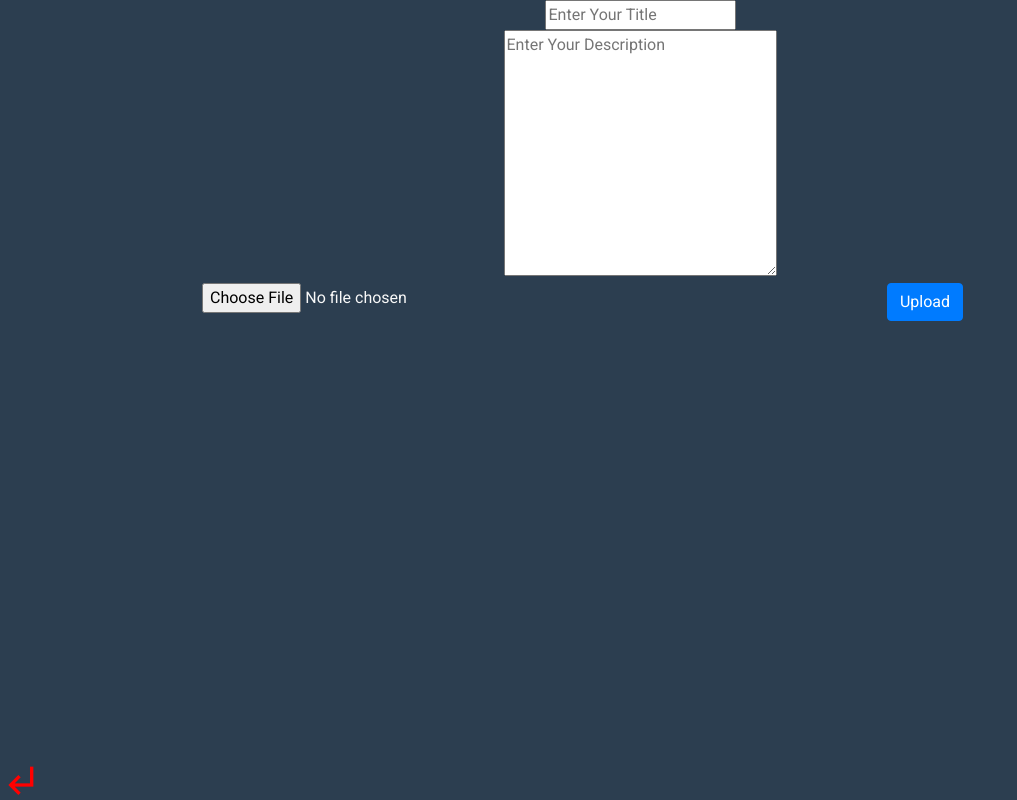
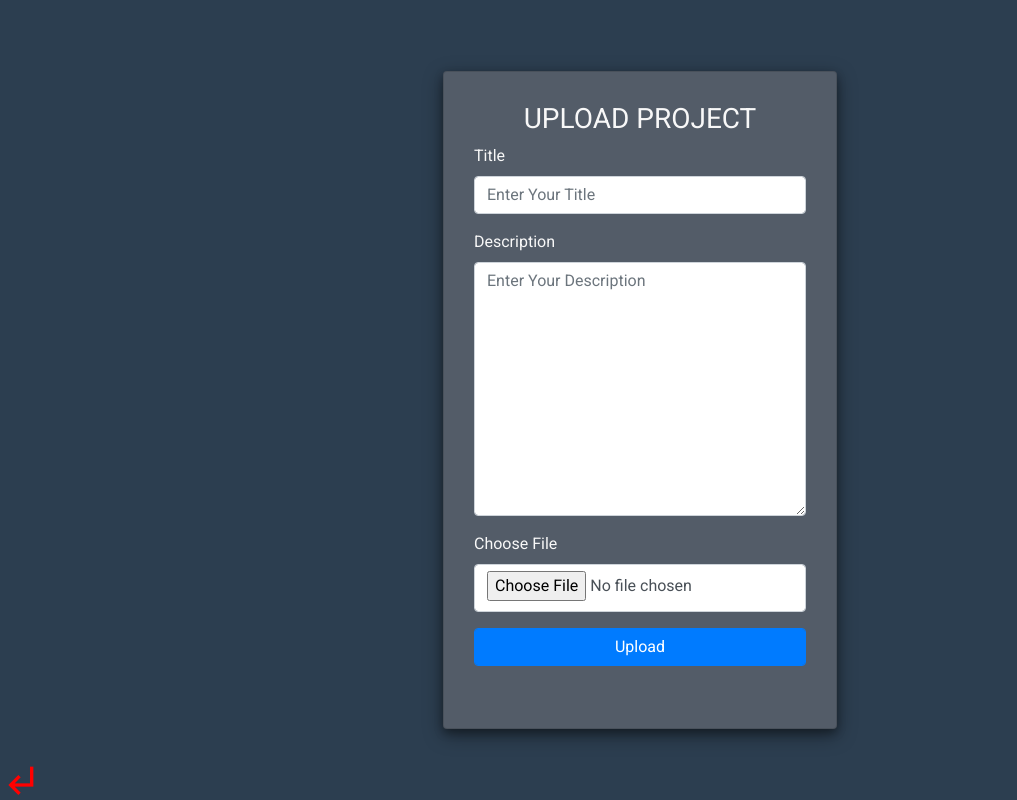
Before and after one commit to MK-IE/create-react-investment, a React (Create React App) app: page / in a window 1280 px wide. Both pictures are taken after a click on the button "UPLOAD PROJECT". Shown: the whole page, without its empty margins (0-1017 px from the left). Built offline with nearby package versions, Linux system fonts and the light colour scheme; no server answers; the database is empty.

Commit message:
Added boostrap to upload project and reading projects from database

```diff
--- a/src/website_components/App.js
+++ b/src/website_components/App.js
@@ -8,6 +8,7 @@ import LoginProfile from "./StructuredPages/LoginProfile";
 import LoadingScreen from "./StructuredPages/LoadingScreen";
 import UserPage from "./StructuredPages/UserPage";
 import Users from "./StructuredPages/Users";
+import { readAllPost } from "./ContactServer/ContactServer";
 
 class App extends Component {
   constructor(props) {
@@ -17,6 +18,7 @@ class App extends Component {
     this.bClick = this.bClick.bind(this);
     this.aClick = this.aClick.bind(this);
     this.state = {
+      stop: false,
       load: false,
       prevPage: <MainPage />,
       displayScreen: (
@@ -25,7 +27,15 @@ class App extends Component {
           lClick={this.lClick}
           pClick={this.pClick}
           aClick={this.aClick}
-              projectBase={Users}
+          projectBase={[
+            {
+              title: "Hello",
+              body: "Hello",
+              imageName:
+                "https://images.pexels.com/photos/3184163/pexels-photo-3184163.jpeg?auto=compress&cs=tinysrgb&dpr=2&h=650&w=940://www.pexels.com/photo/woman-using-computer-3184163/",
+              userName: "Hello"
+            }
+          ]}
           passThis={this}
         />
       )
@@ -45,15 +55,16 @@ class App extends Component {
   }
   pClick(userName) {
     this.callLoad();
-    const userProjects = Users.filter(function(o) {
-      return o.name === userName;
-    });
+    console.log("THE USERNAME", userName);
     this.setState({
-      displayScreen: <UserPage uName={userName} projectBase={userProjects} />
+      displayScreen: <UserPage uName={userName} />
     });
   }
   bClick() {
     this.callLoad();
+    if (this.state.displayScreen.type.name === "UploadProject") {
+      this.setState({ stop: false });
+    }
     this.setState({ displayScreen: this.state.prevPage });
   }
   callLoad() {
@@ -61,12 +72,33 @@ class App extends Component {
     this.setState({ load: false });
     this.componentDidMount();
   }
+
+  async readProjects() {
+    const getAll = await readAllPost();
+    if (getAll !== false) {
+      this.setState({
+        displayScreen: (
+          <MainPage
+            cClick={this.cClick}
+            lClick={this.lClick}
+            pClick={this.pClick}
+            aClick={this.aClick}
+            projectBase={getAll}
+            passThis={this}
+          />
+        ),
+        stop: true
+      });
+    }
+  }
+
   componentDidMount() {
     setTimeout(() => {
       this.setState({ load: true });
     }, 1000);
   }
   switchPages() {
+    if (!this.state.stop) this.readProjects();
     if (!this.state.load) {
       return <LoadingScreen />;
     }
--- a/src/website_components/ContactServer/ContactServer.js
+++ b/src/website_components/ContactServer/ContactServer.js
@@ -12,7 +12,6 @@ const firebaseConfig = {
   messagingSenderId: "779045166015",
   appId: "1:779045166015:web:9c9e3ab9c07b9f414f1f0a"
 };
-
 
 firebase.initializeApp(firebaseConfig);
 
@@ -77,7 +76,7 @@ export async function checkUserName(userName) {
 export async function checkUserEmail(email) {
   const fetch = firebase.database().ref("users/");
   const checkUser = await fetch.once("value");
-  const loop = function (email) {
+  const loop = function(email) {
     for (let i in checkUser.val()) {
       if (checkUser.val()[i].email === email) {
         return true;
@@ -129,37 +128,45 @@ export async function writePostData(title, body, userName, imageName) {
 export async function writeStorage(image) {
   const storageUpload = firebase.storage().ref();
   const checkFinish = storageUpload.child(image.name).put(image);
-
   if (checkFinish.snapshot.ref !== null) {
     return true;
   } else {
     return false;
   }
-
 }
 
 export async function readStorage(imageName) {
-  let image = firebase.storage.ref().child(imageName);
-  let reader = new FileReader();
-  reader.onLoad = function (event) {
-    image = event.result;
-  }
-  reader.readDataAsUrl(image);
+  const storage = firebase
+    .storage()
+    .ref()
+    .child(imageName);
+  const image = await storage.getDownloadURL();
   return image;
 }
 
-export function readPostData(postKey) {
-  firebase
-    .database()
-    .ref("posts/" + postKey)
-    .once("value")
-    .then(function (snap) {
-      if (snap.exists()) {
-        return (userAuth.post = snap.val());
-      } else {
-        return (userAuth.post = false);
-      }
-    })
-    .catch(errorHandler);
-  return userAuth.post;
+export async function readPostData(postKey) {
+  const fetch = firebase.database().ref("posts/" + postKey);
+  const getPost = await fetch.once("value");
+  if (getPost.val() !== null) {
+    return getPost.val();
+  } else {
+    return false;
+  }
 }
+
+export async function readAllPost() {
+  const fetch = firebase.database().ref("posts/");
+  const getPost = await fetch.once("value");
+  const storePosts = [];
+  const loop = function() {
+    for (let i in getPost.val()) {
+      storePosts.push(getPost.val()[i]);
+    }
+    return storePosts;
+  };
+  if (getPost.val() !== null) {
+    return loop();
+  } else {
+    return false;
+  }
+}
--- a/src/website_components/MainPageComponents/ElementDisplay.js
+++ b/src/website_components/MainPageComponents/ElementDisplay.js
@@ -1,13 +1,15 @@
 import React from "react";
 import { Component } from "react";
 import pImage from "../img/user-project.jpg";
+import { readStorage } from "../ContactServer/ContactServer";
 
 class ElementDisplay extends Component {
   constructor(props) {
     super(props);
     this.state = {
       total: 0,
-      expand: false
+      expand: false,
+      image: this.props.image
     };
     this.likeBtn = this.likeBtn.bind(this);
     this.dislikeBtn = this.dislikeBtn.bind(this);
@@ -21,6 +23,10 @@ class ElementDisplay extends Component {
   }
   expandBtn() {
     this.setState({ expand: !this.state.expand });
+  }
+  async componentDidMount() {
+    const imageGet = await readStorage(this.props.image);
+    this.setState({ image: imageGet });
   }
   render() {
     const showcasePreview = !this.state.expand
@@ -38,7 +44,7 @@ class ElementDisplay extends Component {
     const fullPage = !this.state.expand ? "container" : "d-flex container";
     return (
       <div className={"user-projects card " + fullPage}>
-        <img src={pImage} className="card-img-top"></img>
+        <img src={this.state.image} className="card-img-top"></img>
         <div className="card-body">
           <div className="card-title">
             <i>{this.props.userName}</i>
--- a/src/website_components/StructuredPages/CreateProfile.js
+++ b/src/website_components/StructuredPages/CreateProfile.js
@@ -303,7 +303,7 @@ class CreateProfile extends Component {
     return (
       <div className="create-profile">
         <div className="d-flex full-height align-items-center justify-content-center">
-          <div className="form-struct">
+          <div className="form-struct card">
             <div className="container">
               <h3 className="text-center">CREATE ACCOUNT</h3>
             </div>
@@ -372,15 +372,20 @@ class CreateProfile extends Component {
               <div className="match-struct">
                 <Match match={this.state.match} />
               </div>
+              <div className="form-row">
+                <div className="col">
+                  <div className="form-group">
                     <button
-                className="btn btn-primary"
-                hover
+                      className="btn btn-primary form-control"
                       disabled={!this.state.formValid}
                       name={"Submit Info!"}
                       onClick={this.handleFormSubmission}
                     >
                       Submit!
                     </button>
+                  </div>
+                </div>
+              </div>
             </form>
           </div>
         </div>
--- a/src/website_components/StructuredPages/LoginProfile.js
+++ b/src/website_components/StructuredPages/LoginProfile.js
@@ -5,6 +5,7 @@ import Input from "../ProfileFields/Input";
 import Match from "../ProfileFields/Match";
 import { readUserData } from "../ContactServer/ContactServer";
 import { passwordHash } from "../AuxilaryFunctions/Hash";
+import { readAllPost } from "../ContactServer/ContactServer";
 
 class Login extends Component {
   constructor(props) {
@@ -47,6 +48,8 @@ class Login extends Component {
   }
 
   async getUser() {
+    const getPosts = await readAllPost();
+    console.log(getPosts);
     try {
       let userProfile = await readUserData(
         this.state.userName,
@@ -79,27 +82,43 @@ class Login extends Component {
             <h3 className="text-center">LOGIN ACCOUNT</h3>
             <form>
               <div className="form-row">
+                <div className="col">
+                  <div className="form-group">
                     <Input
                       placeholder={"Enter Name"}
                       handleChange={this.handleNameChange}
                       title={"Username"}
+                      className="form-control"
                       required
                     />
                   </div>
+                </div>
+              </div>
               <div className="form-row">
+                <div className="col">
+                  <div className="form-group">
                     <Input
                       placeholder={"Enter password"}
                       handleChange={this.handlePasswordChange}
                       title={"Password"}
+                      className="form-control"
                     />
                   </div>
+                </div>
+              </div>
+              <div className="form-row">
+                <div className="col">
+                  <div className="form-group">
                     <button
-                className="btn btn-primary"
+                      className="btn btn-primary form-control"
                       disabled={!this.state.formValid}
                       onClick={this.handleFormSubmission}
                     >
                       Log In!
                     </button>
+                  </div>
+                </div>
+              </div>
             </form>
           </div>
         </div>
--- a/src/website_components/StructuredPages/MainPage.js
+++ b/src/website_components/StructuredPages/MainPage.js
@@ -10,22 +10,26 @@ class MainPage extends Component {
   render() {
     //Dummy element displays
     const passUser = this.props.projectBase;
+    console.log(passUser);
     const projects = this.nProjects.map(p => (
       <ElementDisplay
         key={p.toString()}
-        userName={passUser[p].name}
-        projectDes={passUser[p].des}
+        userName={passUser[p].userName}
+        projectDes={passUser[p].body}
         projectTitle={passUser[p].title}
-        pClick={this.props.pClick.bind(this.props.passThis, passUser[p].name)}
+        image={passUser[p].imageName}
+        pClick={this.props.pClick.bind(this.props.passThis, passUser[p].userName)}
       />
     ));
     return (
       <div className="main-page">
-        <Nav cClick={this.props.cClick} lClick={this.props.lClick} aClick={this.props.aClick}></Nav>
+        <Nav
+          cClick={this.props.cClick}
+          lClick={this.props.lClick}
+          aClick={this.props.aClick}
+        ></Nav>
         {projects}
-
       </div>
-
     );
   }
 }
--- a/src/website_components/StructuredPages/UploadProject.js
+++ b/src/website_components/StructuredPages/UploadProject.js
@@ -6,7 +6,8 @@ class UploadProject extends Component {
   constructor(props) {
     super(props);
     this.state = {
-            image: null
+      image: null,
+      error: null
     };
     this.handleChange = this.handleChange.bind(this);
     this.handleUpload = this.handleUpload.bind(this);
@@ -19,42 +20,109 @@ class UploadProject extends Component {
   }
   async handleUpload(event) {
     event.preventDefault();
-        if (this.state.image !== null) {
+    const getTitle = document.getElementById("title").value;
+    const getDesc = document.getElementById("desc").value;
+    let report = <p className="danger"> Something Went Wrong !</p>;
+    if (
+      this.state.image !== null &&
+      getTitle.length !== 0 &&
+      getDesc.length !== 0
+    ) {
       const image = this.state.image;
       const storageCall = await writeStorage(image);
+      console.log("not wrritten");
       console.log(storageCall);
       if (storageCall) {
-                const getTitle = document.getElementById("title").value;
-                const getDesc = document.getElementById("desc").value;
         await writePostData(getTitle, getDesc, "nobody", image.name);
-                console.log("UPLOADED !");
+        this.clearValues();
+        report = <p className="success"> Uploaded Successfully !</p>;
       }
     }
+    this.setState({ error: report });
+  }
+  clearValues() {
+    const getTitle = document.getElementById("title");
+    const getDesc = document.getElementById("desc");
+    const getUpload = document.getElementById("uploader");
+    getUpload.value = "";
+    getTitle.value = "";
+    getDesc.value = "";
   }
   render() {
     return (
       <div className="upload-project">
-                <div className="container text-center">
+        <div className="d-flex full-height align-items-center justify-content-center">
+          <div className="form-struct card">
+            <div className="container">
+              <h3 className="text-center">UPLOAD PROJECT</h3>
+            </div>
             <form>
-                        <div className="row">
+              <div className="form-row">
                 <div className="col">
-                                <input type="text" id="title" placeholder="Enter Your Title" />
+                  <div className="form-group">
+                  <label>Title</label>
+                    <input
+                      type="text"
+                      name="title"
+                      id="title"
+                      className="form-control"
+                      placeholder="Enter Your Title"
+                      title="Title"
+                    />
                   </div>
                 </div>
-                        <div className="row">
+              </div>
+              <div className="form-row">
                 <div className="col">
-                                <textarea name="body" id="desc" placeholder="Enter Your Description" rows="10" cols="30" />
+                  <div className="form-group">
+                  <label>Description</label>
+                    <textarea
+                      name="body"
+                      id="desc"
+                      className="form-control"
+                      placeholder="Enter Your Description"
+                      rows="10"
+                      cols="30"
+                    />
                   </div>
                 </div>
-                        <div className="row">
+              </div>
+              <div className="form-row">
                 <div className="col">
-                                <input type="file" onChange={this.handleChange} />
+                  <div className="form-group">
+                  <label>Choose File</label>
+                    <input
+                      type="file"
+                      id="uploader"
+                      className="form-control"
+                      onChange={this.handleChange}
+                    />
                   </div>
+                </div>
+              </div>
+              <div className="form-row">
                 <div className="col">
-                                <button className="btn btn-primary" onClick={this.handleUpload}>Upload</button>
+                  <div className="form-group">
+                    <button
+                      className="btn btn-primary form-control"
+                      onClick={this.handleUpload}
+                    >
+                      Upload
+                    </button>
+                  </div>
+                </div>
+              </div>
+              <div className="form-row">
+                <div className="col-sm">
+                  <div className="form-group">
+                    <div className="container text-center">
+                      {this.state.error}
+                    </div>
+                  </div>
                 </div>
               </div>
             </form>
+          </div>
         </div>
       </div>
     );
--- a/src/website_components/StructuredPages/UserPage.js
+++ b/src/website_components/StructuredPages/UserPage.js
@@ -1,27 +1,44 @@
 import React from "react";
 import ElementDisplay from "../MainPageComponents/ElementDisplay";
 import { Component } from "react";
+import { readAllPost } from "../ContactServer/ContactServer";
 
 class UserPage extends Component {
   constructor(props) {
     super(props);
-    this.nProjects = [...Array(this.props.projectBase.length).keys()];
+    this.state = {
+      projects: null,
+      uName: this.props.uName
+    };
+  }
+  async componentWillMount() {
+    const getProjects = await readAllPost();
+    const userName = this.state.uName;
+    const userProjects = getProjects.filter(function(o) {
+      return o.userName === userName;
+    });
+    this.setState({ projects: userProjects, stop: true });
   }
   render() {
-    const passUser = this.props.projectBase;
-    const projects = this.nProjects.map(p => (
+    let projects = "";
+    if (this.state.projects !== null) {
+      const passUser = this.state.projects;
+      const nProjects = [...Array(this.state.projects.length).keys()];
+      projects = nProjects.map(p => (
         <ElementDisplay
           key={p.toString()}
-        userName={passUser[p].name}
-        projectDes={passUser[p].des}
           projectTitle={passUser[p].title}
+          userName={passUser[p].userName}
+          projectDes={passUser[p].body}
+          image={passUser[p].imageName}
           pClick={"none"}
         />
       ));
+    }
     const userTitle = (this.props.uName + " Projects").toUpperCase();
     return (
       <div className="user-page">
-        <div className = "container text-center user-projects">
+        <div className="container text-center user-projects">
           <h3>{userTitle}</h3>
         </div>
         {projects}
--- a/src/website_components/css/style.css
+++ b/src/website_components/css/style.css
@@ -107,3 +107,15 @@ body {
 .match-struct {
   margin: 20px 0;
 }
+
+#uploader {
+  padding-bottom: 40px;
+}
+
+.danger {
+  color: #ea2027;
+}
+
+.success {
+  color: #4cd137;
+}
```
Also changed, not shown: 1 other file (tests, documents, lock files or other folders). Lines whose indentation alone changed are shown as unchanged.
